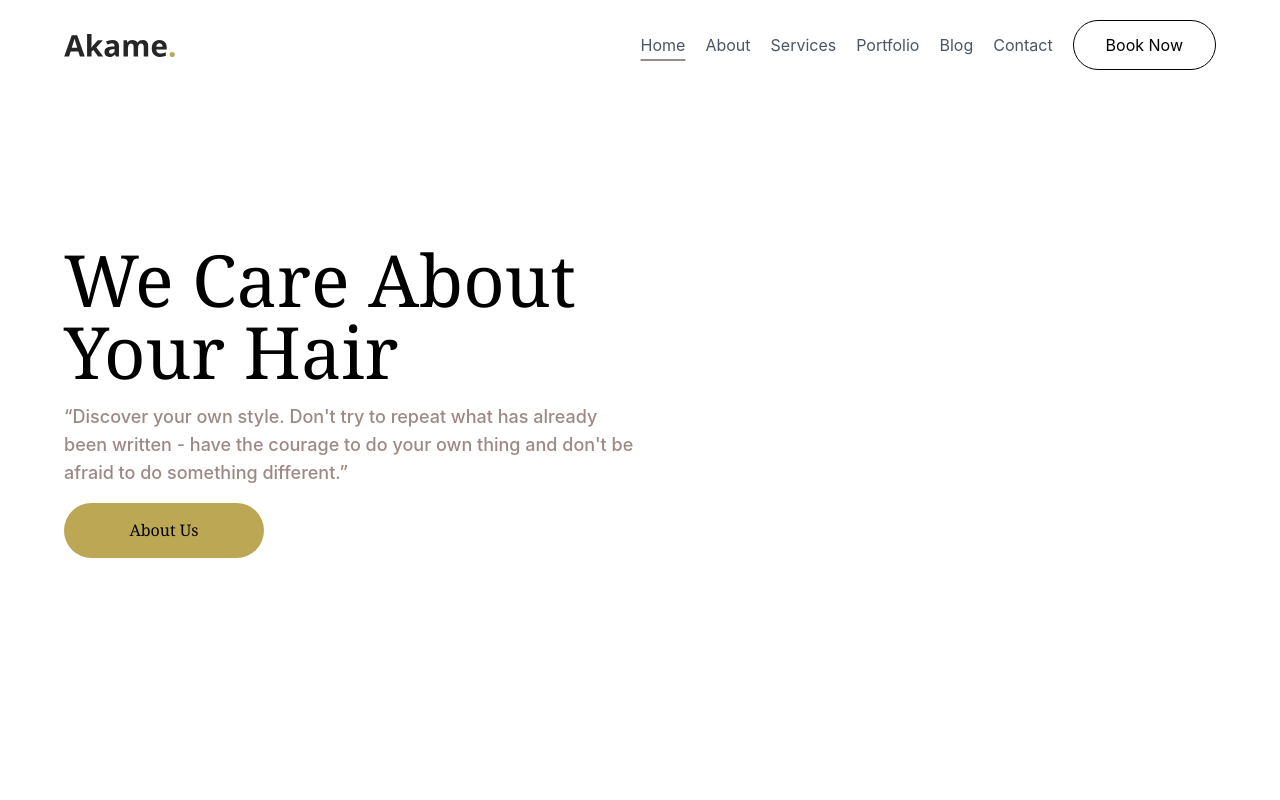
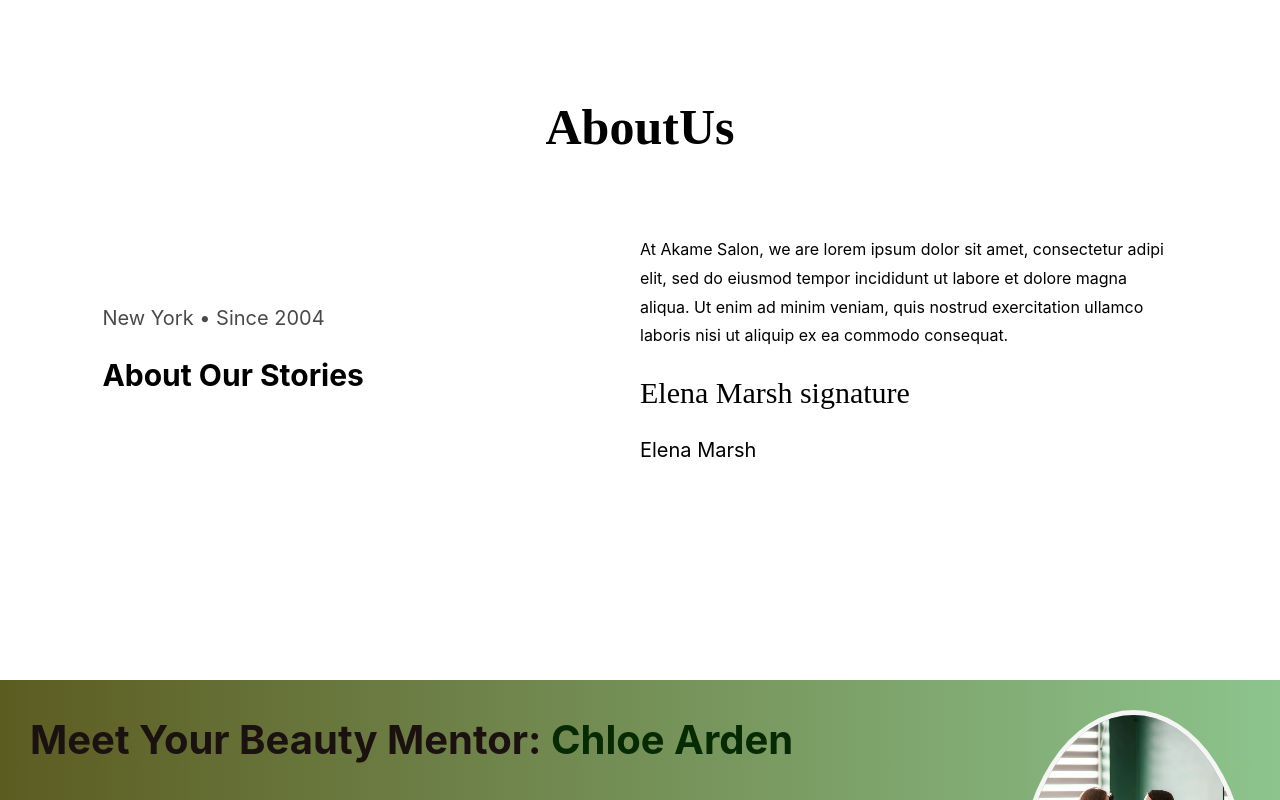
Before and after one commit to maazhashmi996-pixel/Cosmetics-Website, a React (Vite) app: page / in a window 1280 px wide. Shown: the top 800 px of the page. Built offline with nearby package versions, Linux system fonts and the light colour scheme.

Commit message:
updated code

```diff
--- a/Components/services.css
+++ b/Components/services.css
@@ -6,6 +6,7 @@
 .services-section {
     width: 100%;
     background: #ffffff;
+
     overflow: hidden;
 }
 .heading{
--- a/src/App.jsx
+++ b/src/App.jsx
@@ -1,32 +1,30 @@
 import React from 'react'
-import Navbar from '../Components/Navbar'
-import { BrowserRouter,Routes,Route } from 'react-router-dom'
+// import Navbar from '../Components/Navbar'
+import { BrowserRouter, Routes, Route } from 'react-router-dom'
 import Home from '../Components/home/Home'
 import About from '../Components/About'
 import Services from '../Components/Services'
-import Contacts from '../Components/Contacts'
-import Footer from '../Components/Footer'
 import Portfolio from '../Components/home/Portfolio'
 import Blog from '../Components/home/Blog'
+import Contacts from '../Components/Contacts'
 
 
 function App() {
   return (
     <div>
       <BrowserRouter>
-     <Navbar/>
+        <About />
+        <Services />
+        <Contacts />
         <Routes>
-      <Route path="/" element={<Home />}></Route>
+          <Route path="/Home" element={<Home />}></Route>
           <Route path="/About" element={<About />}></Route>
           <Route path="/Services" element={<Services />}></Route>
-      <Route path="/Contact" element={<Contacts />}></Route>
+          <Route path="/Contacts" element={<Contacts />}></Route>
+          <Route path="/Blog" element={<Blog />}></Route>
           <Route path="/Portfolio" element={<Portfolio />}></Route>
-      <Route path="/Blog" element={<Blog/>}></Route>
         </Routes>
-
       </BrowserRouter>
-
-     <Footer/>
 
     </div>
   )
```
Lines whose indentation alone changed are shown as unchanged.
